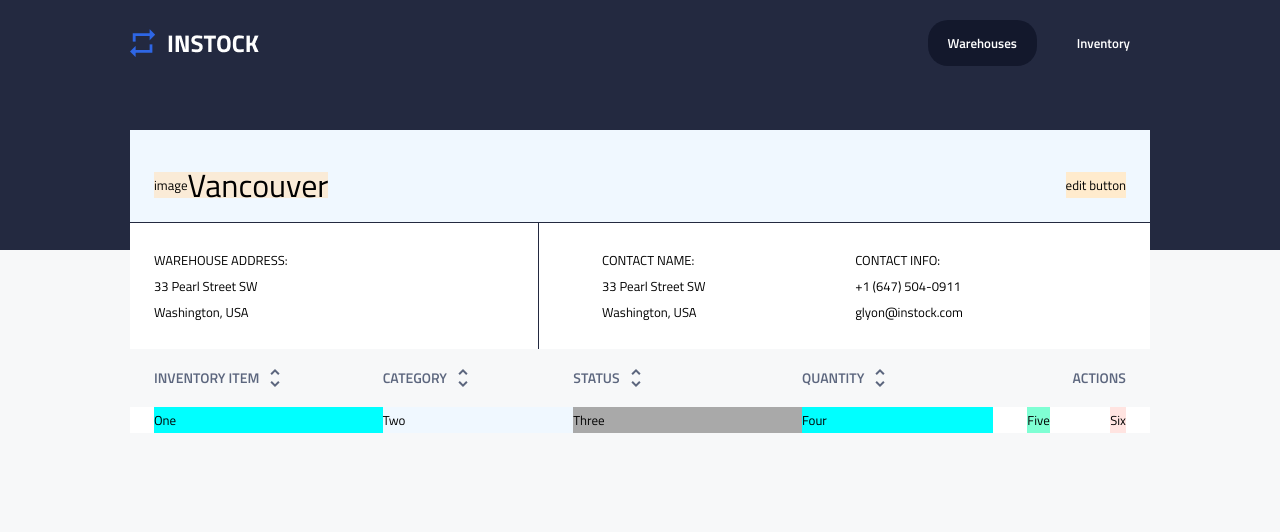
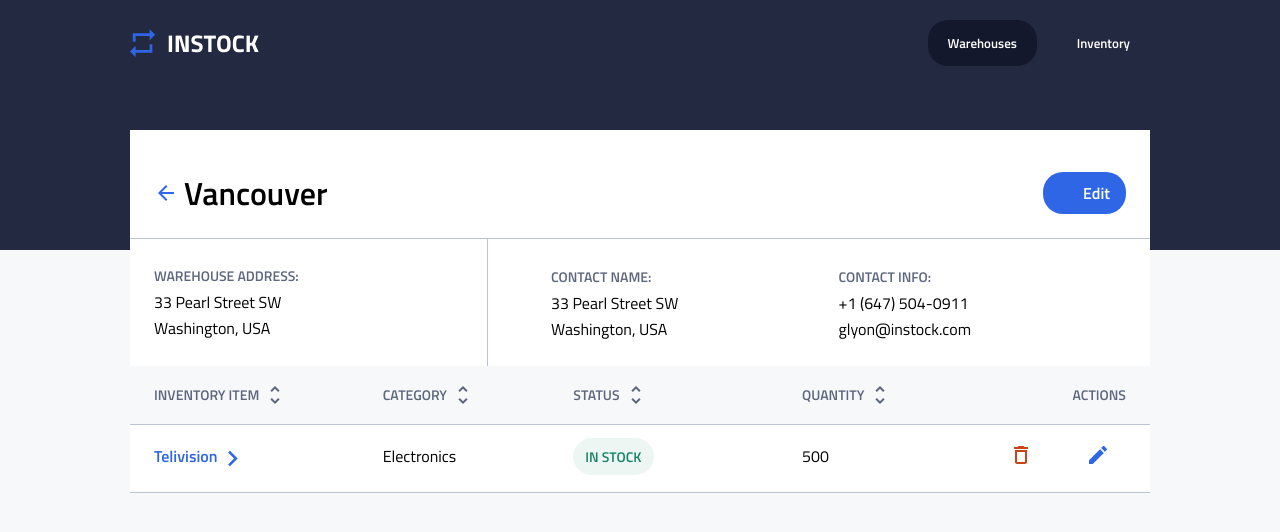
Before and after one commit to revyrob/instock-client, a React (Create React App) app: page /warehousedetails in a window 1280 px wide. Shown: the top 532 px of the page. Built offline with nearby package versions, Linux system fonts and the light colour scheme.

Commit message:
CSS/completed WarehouseDetails style major design

```diff
--- a/src/pages/WarehouseDetails/WarehouseDetails.js
+++ b/src/pages/WarehouseDetails/WarehouseDetails.js
@@ -3,6 +3,7 @@ import arrowSort from '../../assets/icons/sort-24px.svg';
 import chevron from '../../assets/icons/chevron_right-24px.svg';
 import delteCan from '../../assets/icons/delete_outline-24px.svg';
 import editPen from '../../assets/icons/edit-24px.svg';
+import arrowBack from '../../assets/icons/arrow_back-24px.svg';
 // import axios from 'axios';
 // import { useEffect, useState } from 'react';
 
@@ -11,10 +12,17 @@ export default function WarehouseDetails() {
     <section className="warehouseDetails">
       <div className="pageHeader">
         <div className="pageHeader__title">
-          image
+          <img src={arrowBack} alt="back icon" />
           <p className="pageHeader__warehouse-name">Vancouver</p>
         </div>
-        <div className="pageHeader__editBtn"> edit button</div>
+        <div className="pageHeader__editBtn">
+          <img
+            className="pageHeader__iconColor"
+            src={editPen}
+            alt="edit icon"
+          />
+          <span className="pageHeader__iconBtnTxt">Edit</span>
+        </div>
       </div>
 
       <div className="warehouseAddress">
@@ -151,12 +159,36 @@ export default function WarehouseDetails() {
       </div>
 
       <div className="magicBox">
-        <div className="magicBox__box1">One</div>
-        <div className="magicBox__box2">Two</div>
-        <div className="magicBox__box3">Three</div>
-        <div className="magicBox__box4">Four</div>
-        <div className="magicBox__box5">Five</div>
-        <div className="magicBox__box6">Six</div>
+        <div className="magicBox__box1">
+          {' '}
+          <label className="magicBox__labelMobile">Warehouse</label>
+          <div className="flexbox">
+            <p className="magicBox__labelItem">telivision</p>
+            <img
+              className="magicBox__chevron"
+              src={chevron}
+              alt="icon chevron"
+            />
+          </div>
+        </div>
+        <div className="magicBox__box2">
+          <label className="magicBox__labelMobile">Category</label>
+          <span className="magicBox__categoryValue">Electronics</span>
+        </div>
+        <div className="magicBox__box3">
+          <label className="magicBox__labelMobile">Category</label>
+          <span className="magicBox__instock">IN STOCK</span>
+        </div>
+        <div className="magicBox__box4">
+          <label className="magicBox__labelMobile">QTY</label>{' '}
+          <span className="magicBox__qtyValue">500</span>
+        </div>
+        <div className="magicBox__box5">
+          <img src={delteCan} alt="delete icon" />
+        </div>
+        <div className="magicBox__box6">
+          <img src={editPen} alt="edit icon" />
+        </div>
       </div>
     </section>
   );
--- a/src/pages/WarehouseDetails/WarehouseDetails.scss
+++ b/src/pages/WarehouseDetails/WarehouseDetails.scss
@@ -8,12 +8,12 @@ div {
 .warehouseDetails {
   background-color: $primary-light;
   @include wrapper-mr;
+  font-size: $body-large;
 }
 .pageHeader {
   display: flex;
   flex-direction: row;
   @include wrapper-mr;
-  background-color: aliceblue;
   justify-content: space-between;
   padding: $space-between-items-lg;
   padding-top: $space-outside-items-md + 10px;
@@ -22,44 +22,84 @@ div {
     display: flex;
     flex-direction: row;
     align-items: center;
-    background-color: antiquewhite;
   }
   &__editBtn {
-    background-color: blanchedalmond;
+    border-radius: 50%;
+    background-color: $primary-accent;
+    padding: 12px;
+    color: $primary-light;
+    display: flex;
+    font-weight: $bold;
+    @include tablet {
+      border-radius: 20px;
+      padding-left: 16px;
+      padding-right: 16px;
+      padding-top: 8px;
+      padding-bottom: 8px;
+    }
+  }
+  &__iconBtnTxt {
+    display: none;
+    @include tablet {
+      display: inline;
+    }
+  }
+  &__iconColor {
+    fill-opacity: 1;
+    fill: white;
   }
   &__warehouse-name {
     font-size: $page-header;
+    font-weight: $bold;
+    padding-left: 6px;
   }
 }
 
 .warehouseAddress {
   display: flex;
+  flex-direction: column;
+  @include tablet {
     flex-direction: row;
     justify-content: flex-start;
     align-items: flex-start;
+  }
 
   background-color: $primary-light;
-  border-top: 1px solid $bgcolor-dark;
+  border-top: 1px solid $secondary-light;
   @include wrapper-mr;
 
   &__addressBox {
     display: flex;
     flex-direction: column;
-    flex-basis: 40%;
+    flex-basis: 35%;
+    padding: $space-between-items-sm;
+    @include tablet {
       padding: $space-between-items-lg;
+    }
   }
 
   &__wrapper {
     display: flex;
     flex-direction: row;
-    flex-basis: 50%;
-    border-left: 1px solid $bgcolor-dark;
+    flex-basis: 65%;
+    padding: $space-between-items-sm;
+
+    @include tablet {
+      border-left: 1px solid $secondary-light;
       padding: $space-between-items-lg;
       padding-left: $space-outside-items-lg;
     }
+  }
 
   &__contactnameBox {
-    flex-basis: 60%;
+    flex-basis: 50%;
+  }
+  &__labelAddress,
+  &__labelContact,
+  &__labelName {
+    font-size: $labels;
+    font-weight: $bold;
+    color: $secondary-dark;
   }
 }
 
@@ -87,6 +127,7 @@ div {
   }
   &__box2 {
     display: flex;
+
     gap: 0.25rem;
   }
   &__box3 {
@@ -107,36 +148,111 @@ div {
 
 .magicBox {
   @include wrapper-mr;
+  border-top: 1px solid $secondary-light;
+  padding: $space-between-items-sm;
+  padding-top: $space-between-items-sm + 2px;
+  padding-bottom: $space-between-items-sm + 2px;
+
   display: grid;
   grid-template-columns: [box1] 1.2fr [box2] 1.2fr;
+  font-size: $body-large;
+  border-bottom: 1px solid $secondary-light;
+
+  &:hover {
+    background-color: rgba(46, 102, 229, 0.07);
+  }
+
   @include tablet {
     padding-left: $space-between-items-lg;
     padding-right: $space-between-items-lg;
     grid-template-columns: [box1] 1.2fr [box3] 1fr [box2] 1.2fr [box4] 1fr[box5] 0.3fr [box6]0.4fr;
   }
+
+  &__labelMobile {
+    color: $secondary-dark;
+    font-weight: $bold;
+    @include tablet {
+      display: none;
+    }
+  }
   &__box1 {
-    background-color: aqua;
+    display: flex;
+    flex-direction: column;
+    padding-bottom: $space-between-items-lg;
+    @include tablet {
+      flex-direction: row;
+      padding-bottom: 0;
+    }
+    font-weight: $bold;
+    color: $primary-accent;
+    text-transform: capitalize;
   }
   &__box2 {
-    background-color: aliceblue;
     grid-row-start: box3;
     @include tablet {
       grid-row-start: -1;
       grid-column-end: box2;
     }
+    display: flex;
+    flex-direction: column;
+    @include tablet {
+      display: block;
+    }
   }
   &__box3 {
-    background-color: darkgrey;
+    display: flex;
+    flex-direction: column;
+    align-items: flex-start;
+    @include tablet {
+      display: block;
+    }
   }
   &__box4 {
-    background-color: aqua;
+    display: flex;
+    flex-direction: column;
+    align-items: flex-start;
+    @include tablet {
+      display: block;
+    }
   }
   &__box5 {
-    background-color: aquamarine;
+    padding-top: $space-outside-items-sm;
+
+    margin-right: auto;
+    @include tablet {
       margin-left: auto;
+      padding-top: 0;
+    }
   }
   &__box6 {
-    background-color: mistyrose;
+    margin-top: auto;
     margin-left: auto;
+    padding-right: $space-between-items-sm;
+  }
+
+  &__instock {
+    padding: 2px 14px;
+    margin-top: 4px;
+    background-color: rgba(20, 133, 99, 0.07);
+    border-radius: 20px;
+    font-size: $labels;
+    color: $sup-green;
+    font-weight: $bold;
+    @include tablet {
+      padding: 8px 12px;
+      margin-top: 0px;
     }
   }
+  &__outOfStock {
+    background-color: rgba(201, 69, 21, 0.07);
+    border-radius: 20px;
+    padding: 8px 12px;
+    font-size: $labels;
+    color: $sup-red;
+    font-weight: $bold;
+  }
+}
+
+.flexbox {
+  display: flex;
+}
```
Lines whose indentation alone changed are shown as unchanged.
